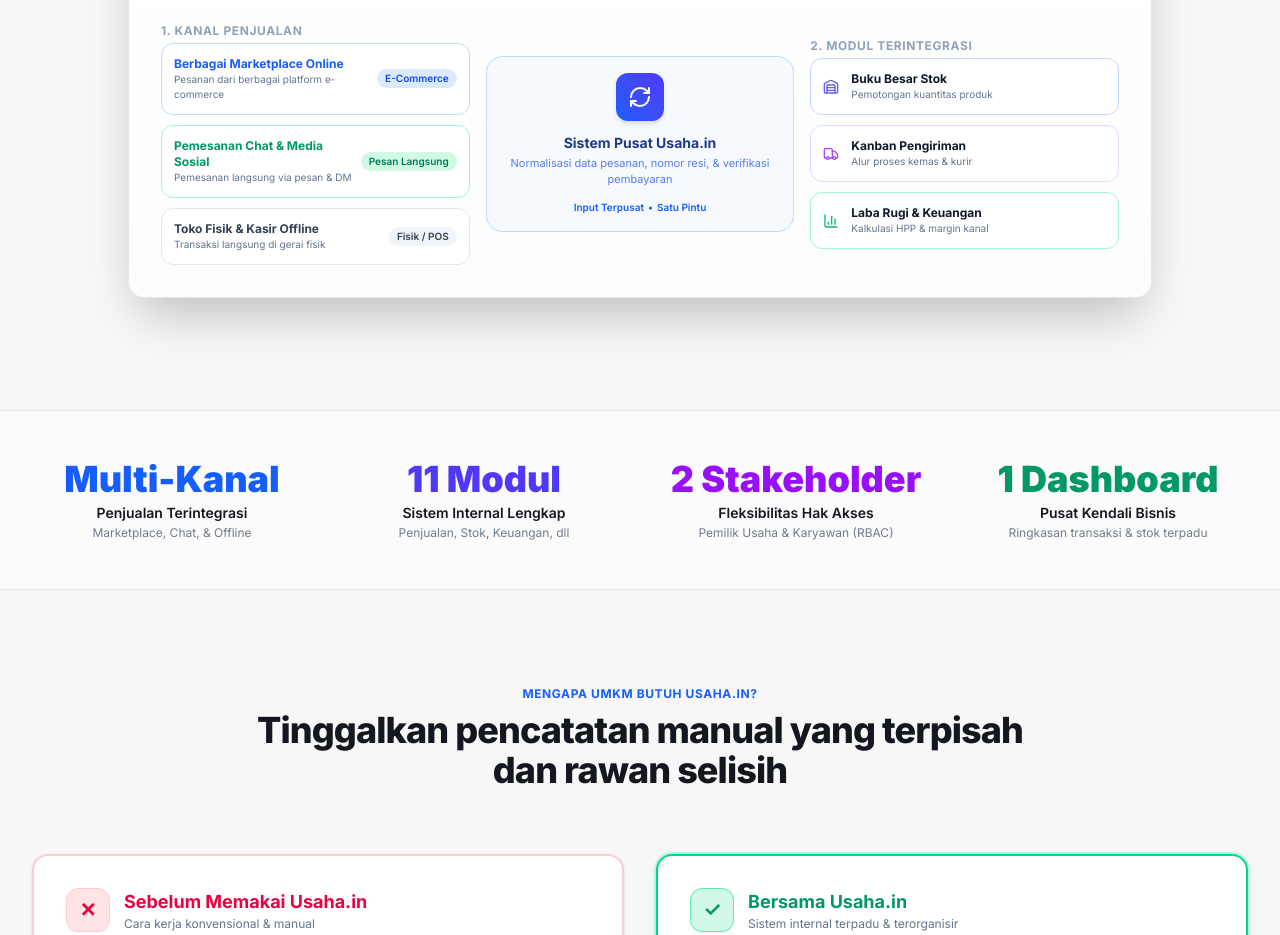
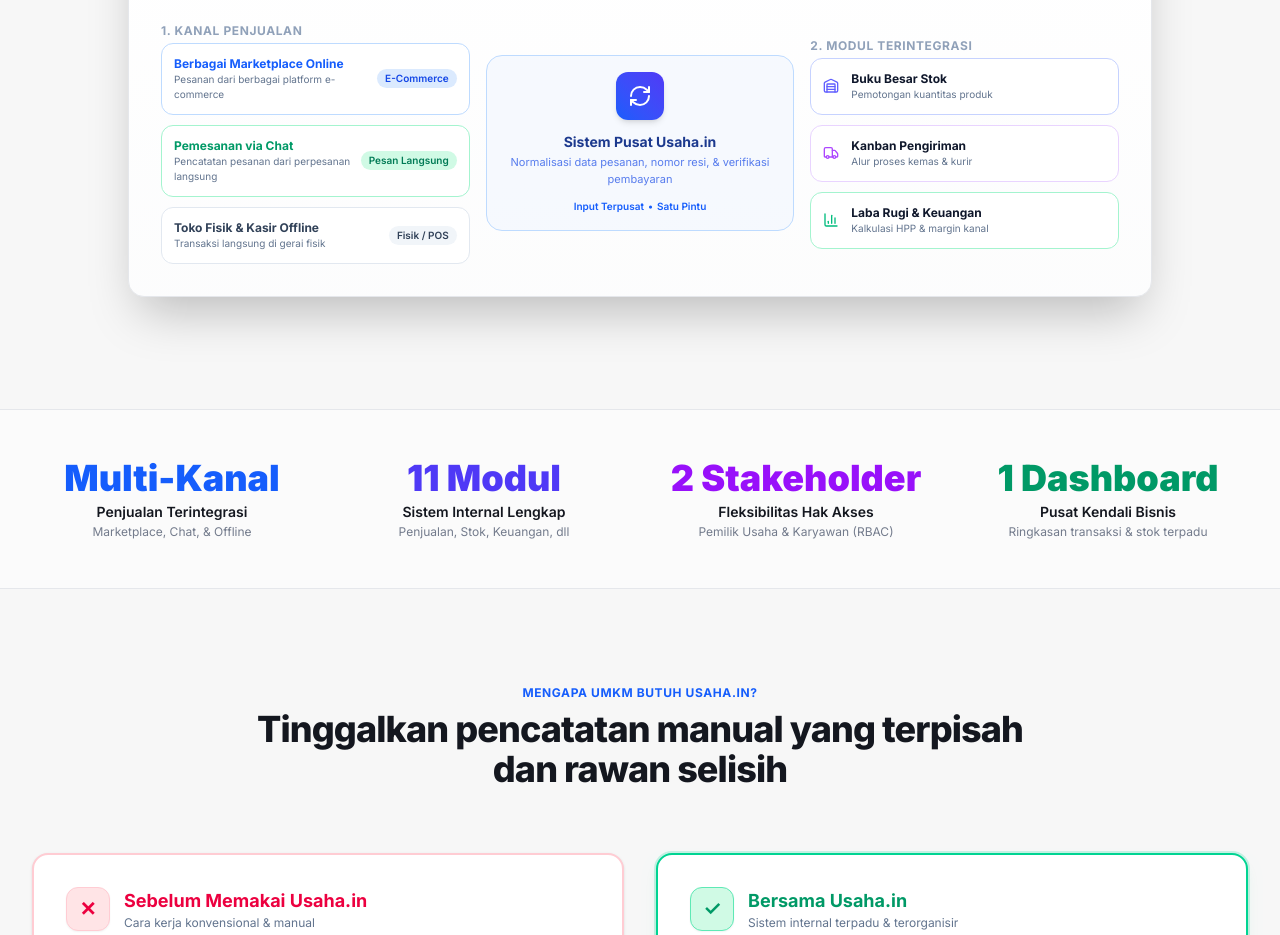
Before and after one commit to Capstone-Kelompok47-TUJ/Usaha.in, a Next.js app: page / in a window 1280 px wide. Shown: the part 840-1775 px from the top of the page. Built offline with nearby package versions, Linux system fonts and the light colour scheme.

Commit message:
refactor: update chat channel copy to remove social media mentions

```diff
--- a/app/page.tsx
+++ b/app/page.tsx
@@ -278,8 +278,8 @@
                       </div>
                       <div className="p-3 rounded-xl border border-emerald-200 dark:border-emerald-800/80 bg-white dark:bg-slate-900 flex items-center justify-between">
                         <div>
-                          <div className="text-xs font-bold text-emerald-600 dark:text-emerald-400">Pemesanan Chat & Media Sosial</div>
-                          <div className="text-[10px] text-slate-500 dark:text-slate-400">Pemesanan langsung via pesan & DM</div>
+                          <div className="text-xs font-bold text-emerald-600 dark:text-emerald-400">Pemesanan via Chat</div>
+                          <div className="text-[10px] text-slate-500 dark:text-slate-400">Pencatatan pesanan dari perpesanan langsung</div>
                         </div>
                         <span className="text-[10px] px-2 py-0.5 rounded-full bg-emerald-100 dark:bg-emerald-950 text-emerald-700 dark:text-emerald-300 font-semibold shrink-0 ml-2">Pesan Langsung</span>
                       </div>
```
